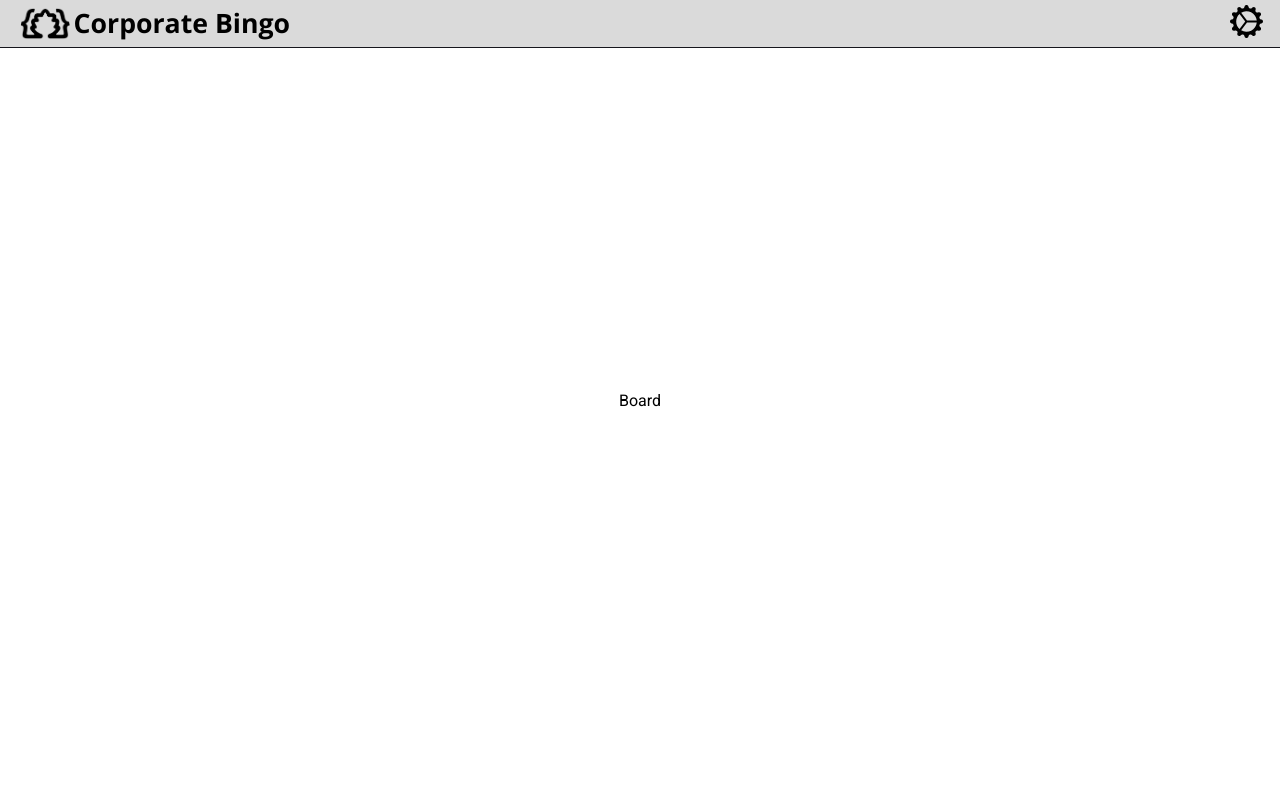
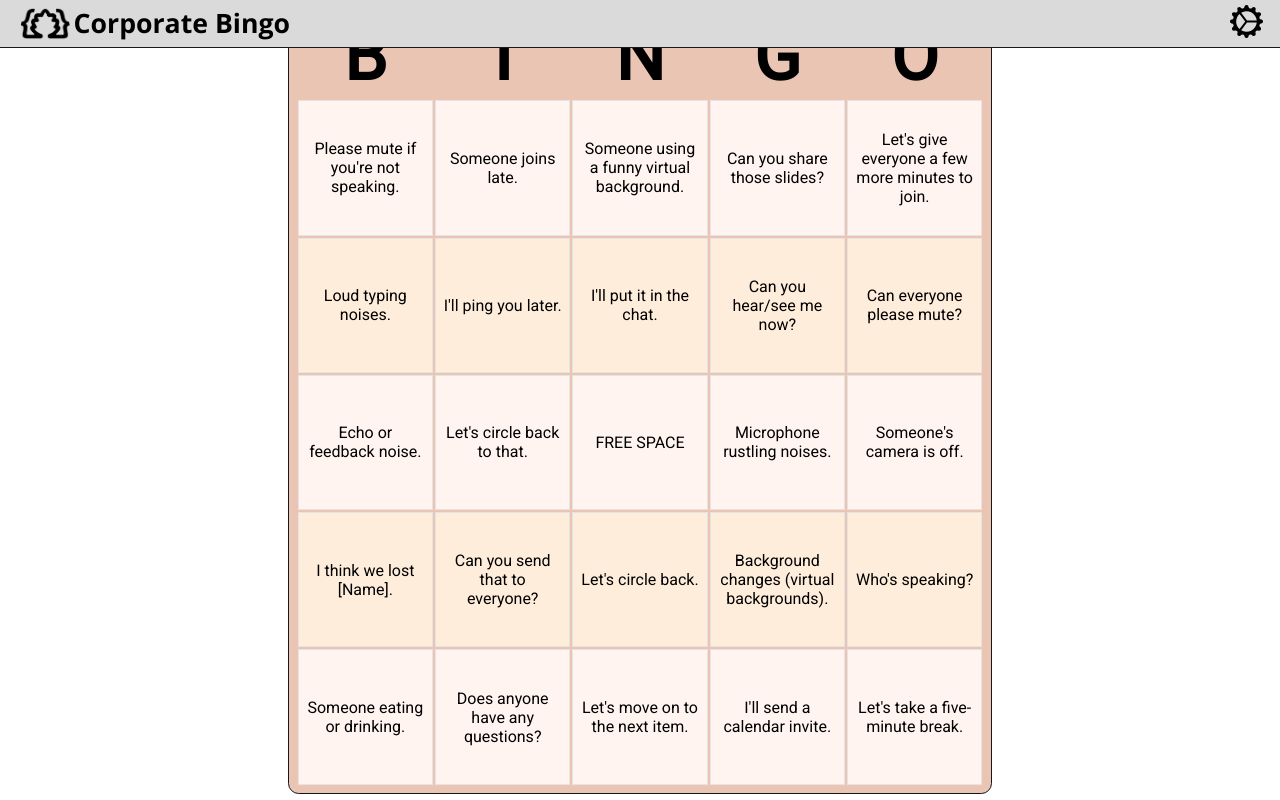
Before and after one commit to LocalNewsTV/corporate-bingo, a React (Vite) app: page / in a window 1280 px wide. Both pictures are taken after a click on the button 1246 px from the left and 23 px from the top of the page. Built offline with nearby package versions, Linux system fonts and the light colour scheme.

Commit message:
Add Board and tiles

```diff
--- a/src/components/BingoCell/BingoCell.style.ts
+++ b/src/components/BingoCell/BingoCell.style.ts
@@ -0,0 +1,39 @@
+import styled from "@emotion/styled";
+import { cozyFive, hero } from "../../constants/theming";
+
+export const StyledTd = styled.td`
+  height: 100pt;
+  padding: 0;
+  width: 100pt;
+  text-wrap: wrap;
+  text-align: center;
+  border: 1pt solid ${hero}
+`;
+
+export const StyledImage = styled.img`
+  height: 100%;
+  width: 100%;
+  top: 0;
+  left: 0;
+  position: absolute;
+  z-index: 3;
+  opacity: 70%;
+  fill: red;
+  svg {
+    fill: red;
+  }
+`
+
+export const StyledDiv = styled.div`
+  display: flex;
+  width: 100%;
+  height: 100%;
+  position: relative;
+  justify-content: center;
+  align-items: center;
+  box-sizing: border-box;
+  padding: 5pt;
+  &:hover {
+    background-color: ${cozyFive};
+  }
+`;
--- a/src/components/BingoCell/BingoCell.tsx
+++ b/src/components/BingoCell/BingoCell.tsx
@@ -1,3 +1,6 @@
+import { StyledDiv, StyledImage, StyledTd } from "./BingoCell.style";
+import dabbed from '/person-arms-up.svg';
+
 type PropTypes = {
   text: string,
   toggled: boolean,
@@ -11,9 +14,12 @@ const BingoCell = ({
 }: PropTypes) => {
 
   return (
-    <td onClick={clickHandler}>
-      {text} {toggled ? "Toggled" : "Not Toggled"}
-    </td>
+    <StyledTd onClick={clickHandler}>
+      <StyledDiv>
+        {toggled && <StyledImage src={dabbed} />}
+        {text}
+      </StyledDiv>
+    </StyledTd>
   )
 }
 
--- a/src/components/views/Board/Board.style.ts
+++ b/src/components/views/Board/Board.style.ts
@@ -0,0 +1,21 @@
+import styled from "@emotion/styled";
+import { black, cozyFour, cozyOne, cozyTwo } from "../../../constants/theming";
+
+export const StyledHeaderCell = styled.td`
+  width: 100pt;
+  height: 50pt;
+  font-size: 52pt;
+  font-weight: 700;
+  text-align: center;
+`;
+
+export const StyledRow = styled.tr<{ bgFlip: boolean }>`
+  background-color: ${({ bgFlip }) => bgFlip ? cozyOne : cozyTwo};
+`;
+
+export const StyledDiv = styled.div`
+  background-color: ${cozyFour};
+  padding: 5pt;
+  border: 1pt solid ${black};
+  border-radius: 8pt;
+`
--- a/src/components/views/Board/Board.tsx
+++ b/src/components/views/Board/Board.tsx
@@ -1,8 +1,42 @@
-const Board = () => {
+import BingoCard from "../../../types/BingoCard";
+import BingoCell from "../../BingoCell/BingoCell";
+import { StyledDiv, StyledHeaderCell, StyledRow } from "./Board.style";
+
+type PropTypes = {
+  prompts: BingoCard[][]
+  clickHandler: (x: number, y: number) => void
+}
+const Board = ({ prompts, clickHandler }: PropTypes) => {
+
   return (
-    <div>
-      Board
-    </div>
+    <StyledDiv>
+      <table>
+        <thead>
+          <tr>
+            <StyledHeaderCell>B</StyledHeaderCell>
+            <StyledHeaderCell>I</StyledHeaderCell>
+            <StyledHeaderCell>N</StyledHeaderCell>
+            <StyledHeaderCell>G</StyledHeaderCell>
+            <StyledHeaderCell>O</StyledHeaderCell>
+          </tr>
+        </thead>
+        <tbody>
+          {prompts.map((row, rowInd) => (
+            <StyledRow key={`row${rowInd}`} bgFlip={rowInd % 2 == 0}>
+              {row.map((cell, cellInd) => (
+                <BingoCell
+                  key={`cell${cellInd}`}
+                  text={cell.text}
+                  toggled={cell.toggled}
+                  clickHandler={clickHandler.bind(this, rowInd, cellInd)}
+                />
+              ))}
+            </StyledRow>
+          )
+          )}
+        </tbody>
+      </table>
+    </StyledDiv>
   )
 }
 
--- a/src/components/views/Main/Main.tsx
+++ b/src/components/views/Main/Main.tsx
@@ -1,19 +1,44 @@
-import { useState } from "react";
+import { useEffect, useState } from "react";
 import BoardHelper from "../../../common/BoardHelper";
 import Board from "../Board/Board";
 import Setup from "../Setup/Setup";
+import BingoCard from "../../../types/BingoCard";
 
 type PropTypes = {
   setup: boolean,
 }
 
 const Main = ({ setup }: PropTypes) => {
-  const [boardPrompts, setBoardPrompts] = useState(BoardHelper.generateFromDefault());
+  const [prompts, setPrompts] = useState<BingoCard[][]>([]);
+  const clickHandler = (x: number, y: number) => {
+    console.log(Date.now(), prompts[x][y].toggled);
+    setPrompts((prompts) => {
+      const temp = prompts.map((row, rowIndex) => {
+        if (rowIndex === x) {
+          return row.map((item, colIndex) => {
+            if (colIndex === y) {
+              return { ...item, toggled: !item.toggled };
+            }
+            return item;
+          });
+        }
+        return row;
+      });
+      return temp;
+    });
+  };
+
+  useEffect(() => {
+    setPrompts(BoardHelper.generateFromDefault());
+  }, [])
 
   return (
     <>
       {setup
-        ? <Board boardPrompts={boardPrompts} />
+        ? <Board
+          prompts={prompts}
+          clickHandler={clickHandler}
+        />
         : <Setup />
       }
     </>)
```
